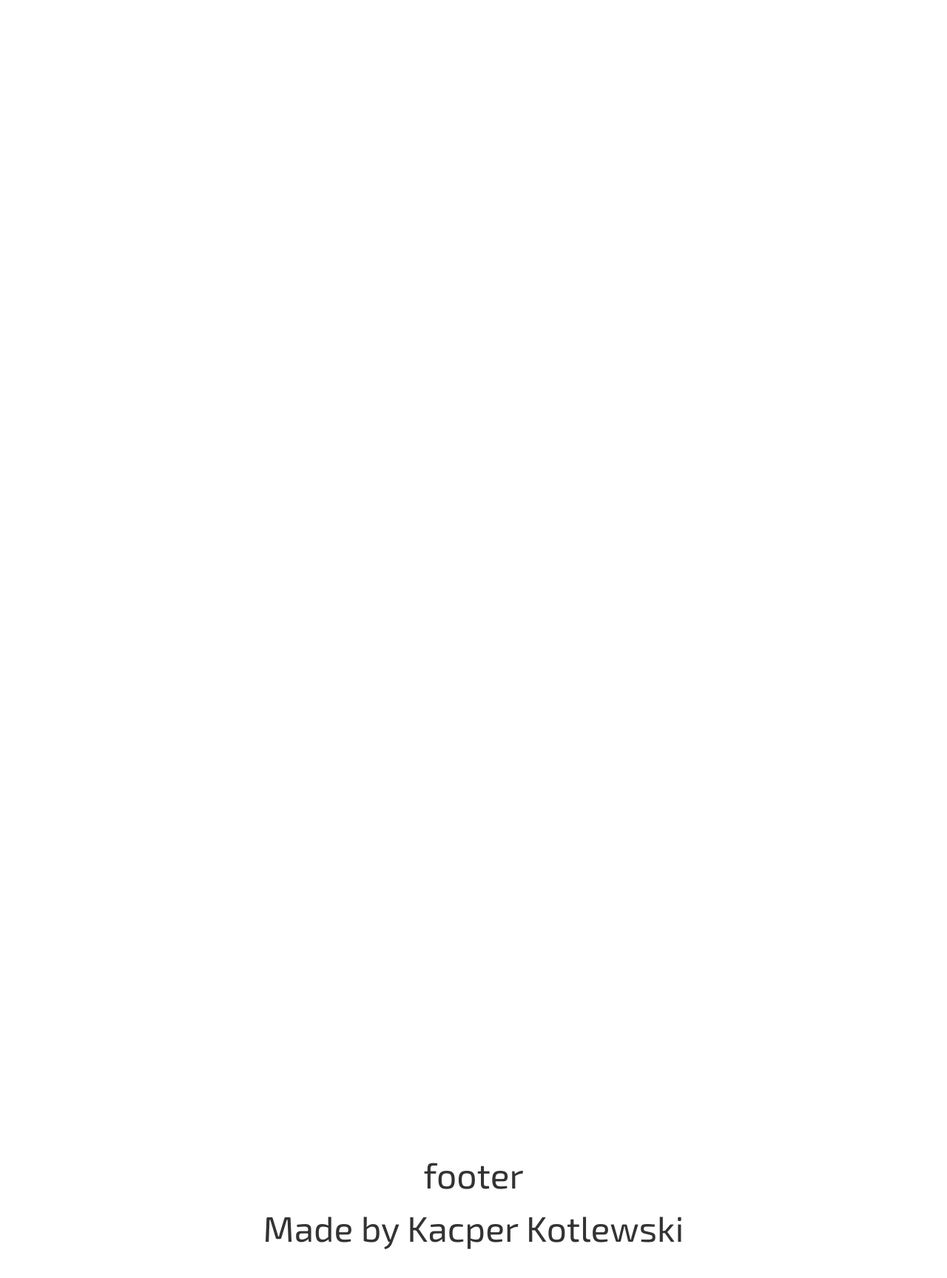
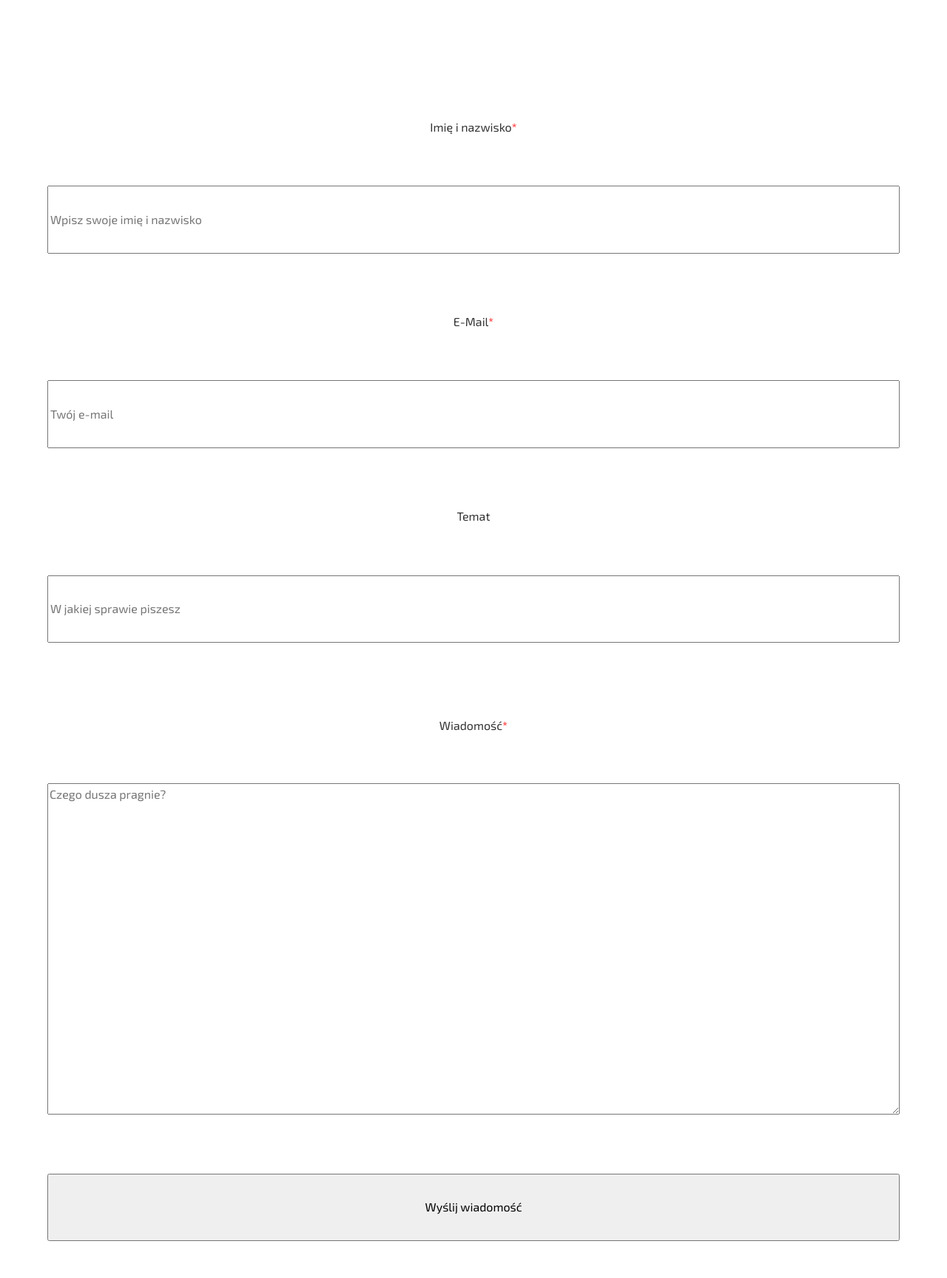
Before and after one commit to KacperKotlewski/agatka-strona, a Django app: page /contact in a window 1280 px wide. Shown: the part 184-1912 px from the top of the page at 74% size. Run offline with Django 3.2, Linux system fonts and the light colour scheme; data comes from the database, SQL or seed files in the repository; some libraries are stand-ins or nearby versions.

Commit message:
contact.html został nadpisany odpowiednimi danymi

```diff
--- a/contact/templates/contact.html
+++ b/contact/templates/contact.html
@@ -4,30 +4,47 @@
 
 {% block additional_include %}
     {% load static %}
-    <link rel="stylesheet" href="{% static 'style/pages/aboutMe.css' %}">
+    <link rel="stylesheet" href="{% static 'style/pages/contact.css' %}">
+    <script src="https://www.google.com/recaptcha/api.js?render=6LcMQcQUAAAAAKBWZib-WnlR0ZduVMIA_snm42Ri"></script>
 {% endblock %}
 {% block content %}
+
 <div id="container">
     <section id="content">
-        <article id='images'>
-            <div class='image contain autofill'>
-                <div class='imgCanvas'><div class='imgContain'>
-                    <div class='overlay'></div>
-                        <div class='picFill' style='background-image: url({{settings.image.url}});'> </div>
+            <form id="messageForm" method="POST">
+                <div class="halfOfForm">
+                    <div class="formSection">
+                        <label>Imię i nazwisko<span style="color:red;">*</span></label>
+                        <input type="text" placeholder="Wpisz swoje imię i nazwisko" name="names" data-validate="required,Generic"/>
+                    </div>
+                    <div class="formSection">
+                        <label>E-Mail<span style="color:red;">*</span></label>
+                        <input type="text" placeholder="Twój e-mail" name="email" data-validate="required,Email,required" required=""/>
+                    </div>
+                    <div class="formSection">
+                        <label>Temat</label>
+                        <input type="text" placeholder="W jakiej sprawie piszesz" name="topic" data-validate="Generic"/>
                     </div>
                 </div>
-            </div>
-        </article>
-
-        <article id='aboutme'>
-            <h2>{{settings.title}}</h2>
-            <span>{{settings.main_text}}</span>
-        </article>
+                <div class="halfOfForm" id="secHalfOfForm">
+                    <div class="formSection">
+                        <label>Wiadomość<span style="color:red;">*</span></label>
+                        <textarea placeholder="Czego dusza pragnie?" name="message" data-validate="required, Generic"></textarea>
+                    </div>
+                    <input type="hidden" value="" name="recaptcha_response" id="recaptchaResponse">
+                    <input type="submit" id="submit" value="Wyślij wiadomość"/>
+                </div>
+            </form>
     </section>
-    <script>
-        $(document).ready(function() {
-            scrollToElem('#aboutme');
+</div>
+<script>
+    grecaptcha.ready(function () {
+        grecaptcha.execute('6LcMQcQUAAAAAKBWZib-WnlR0ZduVMIA_snm42Ri', { action: 'contact' })
+            .then(function (token) {
+            var recaptchaResponse = document.getElementById('recaptchaResponse');
+            console.log(recaptchaResponse);
+            recaptchaResponse.value = token;
         });
-    </script>
-</div>
+    });
+</script>
 {% endblock %}
```
